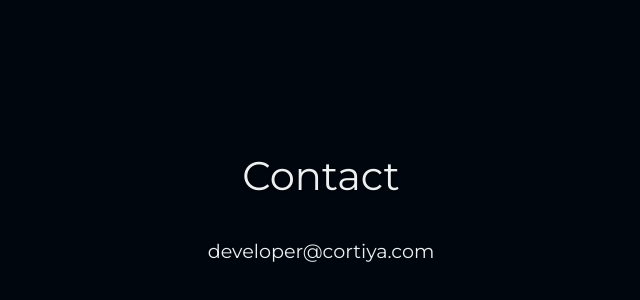
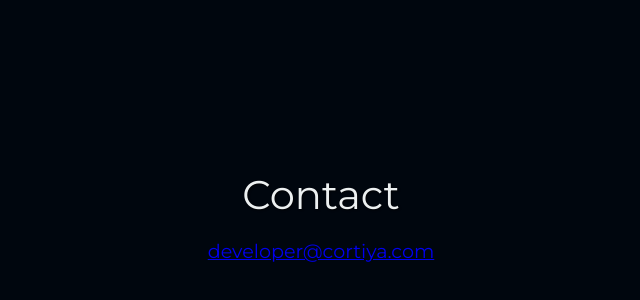
Before and after one commit to cortiya/cortiya.github.io, a plain HTML site: page index.html in a window 1280 px wide. Shown: the part 2050-2350 px from the top of the page, without its empty margins (319-959 px from the left). Drawn offline with Linux system fonts and the light colour scheme.

Commit message:
change email to link

```diff
--- a/index.html
+++ b/index.html
@@ -28,7 +28,7 @@
     </div>
     <div id="contact-section" class="contact-section">
         <h2 class="contact-title">Contact</h2>
-        <p class="contact-email">developer@cortiya.com</p>
+        <a href="mailto:developer@cortiya.com" class="contact-email">developer@cortiya.com</a>
     </div>
 </body>
 
```
